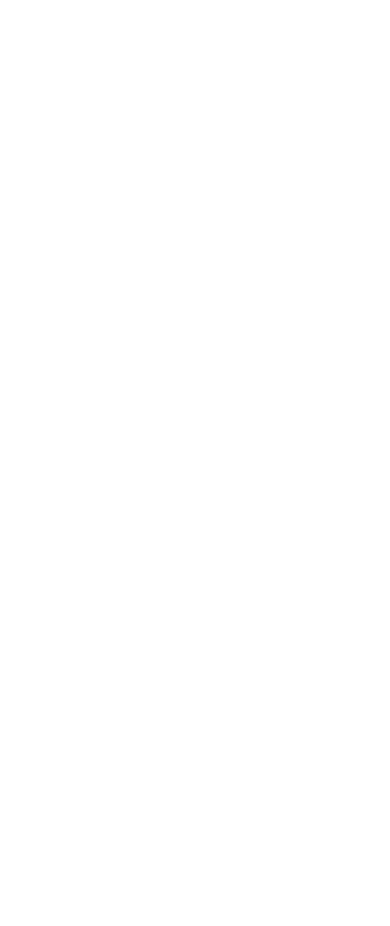
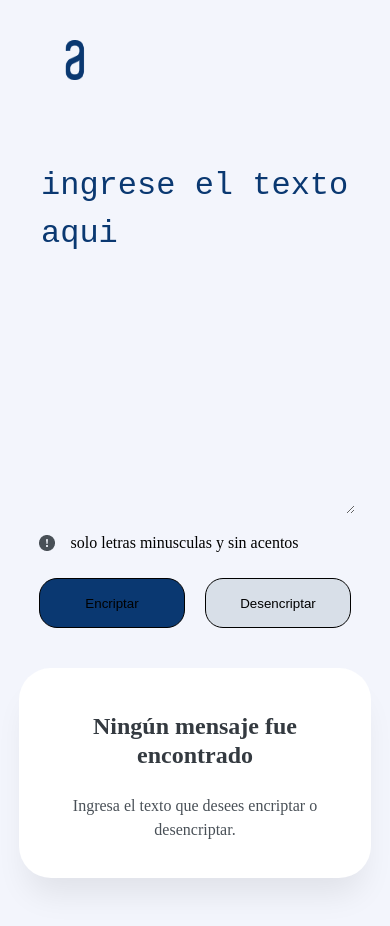
Before and after one commit to fernando-franco35/encriptador-de-textos, a plain HTML site: page index.html in a window 390 px wide. Before the commit the page ends 844 px from the top, so only its background shows below. Drawn offline with Linux system fonts and the light colour scheme.

Commit message:
creado el front responsivo

```diff
--- a/css/styles.css
+++ b/css/styles.css
@@ -0,0 +1,145 @@
+body{
+    background-color: #F3F5FC;
+    margin: 0;
+    padding: 0;
+    box-sizing: border-box;
+}
+
+.logo{
+    height: 40px;
+    margin-top: 40px;
+}
+
+.main{
+    display: grid;
+    grid-template-columns: 1fr 3fr 3fr;
+    height: 100dvh;
+}
+
+form{
+    height: 75%;
+}
+
+.texto{
+    background-color: transparent;
+    border: none;
+    margin-top: 80px;
+    width: 100%;
+    font-size: 32px;
+    font-weight: 400;
+    line-height: 48px;
+    text-align: left;
+    color: #0A3871;
+    outline: none;
+    height: 350px;
+    overflow: hidden;
+}
+
+::placeholder{
+    color: #0A3871;
+}
+
+.parrafo{
+    width: 229px;
+    height: 18px;
+}
+
+.main_admiracion{
+    display: flex;
+    align-items: center;
+    gap: 5%;
+    margin-bottom: 10px;
+}
+
+.main_botones{
+    gap: 20px;
+    display: flex;
+    justify-content: space-between;
+}
+
+.botones{
+    height: 50px;
+    border-radius: 18px;
+    background-color: #0A3871;
+    text-transform: capitalize;
+    width: 310px;
+    border: 1px solid;
+    padding: 0;
+}
+
+.boton2{
+    background-color: #D8DFE8;
+}
+
+.main_encriptado{
+    display: flex;
+    flex-direction: column;
+    justify-content: center;
+    align-items: center;
+    gap: 16px;
+    border-radius: 32px;
+    background-color: white;
+    box-shadow: 0px 24px 32px -8px #00000014;
+    margin: 40px;
+}
+
+.parrafos{
+    margin: 0 20px;
+}
+
+.parrafos_1{
+    font-size: 24px;
+    font-weight: 700;
+    line-height: 28.8px;
+    text-align: center;
+    color: #343A40;
+}
+
+.parrafos_2{
+    font-size: 16px;
+    font-weight: 400;
+    line-height: 24px;
+    text-align: center;
+    color: #495057;
+}
+
+@media(max-width:1110px){
+    .logo{
+        margin: 0;
+        width: 70px;
+        padding: 40px 0 0 40px;
+    }
+    .main_encriptar{
+        width: 80%;
+        margin: auto;
+    }
+    .main{
+        display: flex;
+        flex-direction: column;
+        margin: auto;
+        margin-bottom: 20px;
+        padding-bottom: 0;
+        height: 100%;
+    }
+    .main_encriptado{
+        width: 80%;
+        margin: 40px auto;
+        padding: 20px;
+    }
+    .main_botones{
+        justify-content: center;
+    }
+}
+
+@media(max-width:500px){
+    .imagen{
+        display: none;
+    }
+    .logo{
+        width: 70px;
+    }
+    .main{
+        height: 100%;
+        margin-bottom: 20px;
+    }
+}
--- a/index.html
+++ b/index.html
@@ -1,11 +1,36 @@
 <!DOCTYPE html>
-<html lang="en">
+<html lang="es">
 <head>
     <meta charset="UTF-8">
     <meta name="viewport" content="width=device-width, initial-scale=1.0">
+    <link rel="stylesheet" href="css/styles.css">
     <title>encriptador de textos</title>
 </head>
 <body>
-
+    <div class="main">
+        <img class="logo" src="assets/Logo.png" alt="logo de alura">
+        <div class="main_encriptar">
+            <form action="" >
+                <textarea class="texto" name="" id="" placeholder="ingrese el texto aqui"></textarea>
+            </form>
+            <div class="main_admiracion">
+                <img src="assets/bi_exclamation-circle-fill.png" alt="imagen interrogacion">
+                <p class="parrafo">solo letras minusculas y sin acentos</p>
+            </div>
+            <div class="main_botones">
+                <button class="botones boton1">encriptar</button>
+                <button class="botones boton2">desencriptar</button>
+            </div>
+        </div>
+        <div class="main_encriptado">
+            <div class="imagen">
+                <img src="assets/Muñeco_diamante.png" alt="">
+            </div>
+            <div class="parrafos">
+                <p class="parrafos_1">Ningún mensaje fue encontrado</p>
+                <p class="parrafos_2">Ingresa el texto que desees encriptar o desencriptar.</p>
+            </div>
+        </div>
+    </div>
 </body>
 </html>
```
Also changed, not shown: assets/bi_exclamation-circle-fill.png (added).
